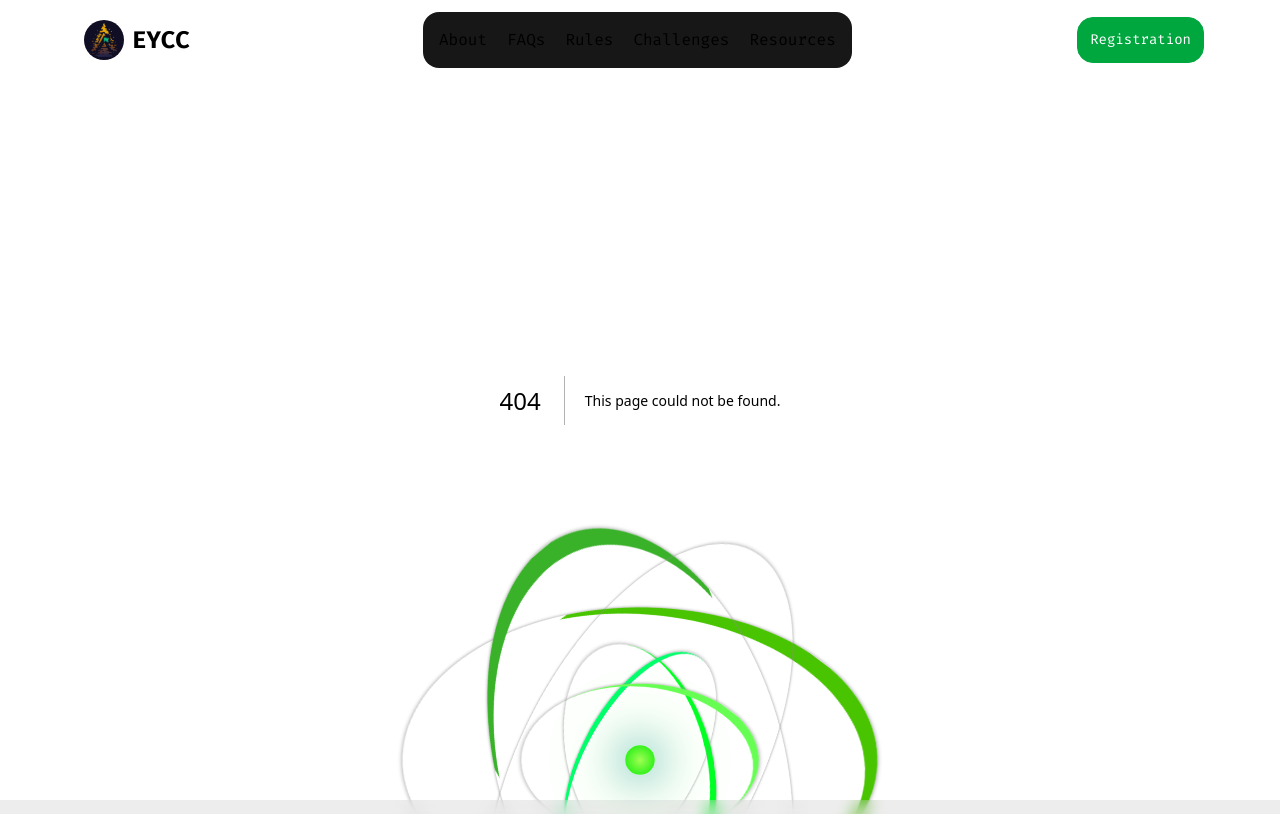
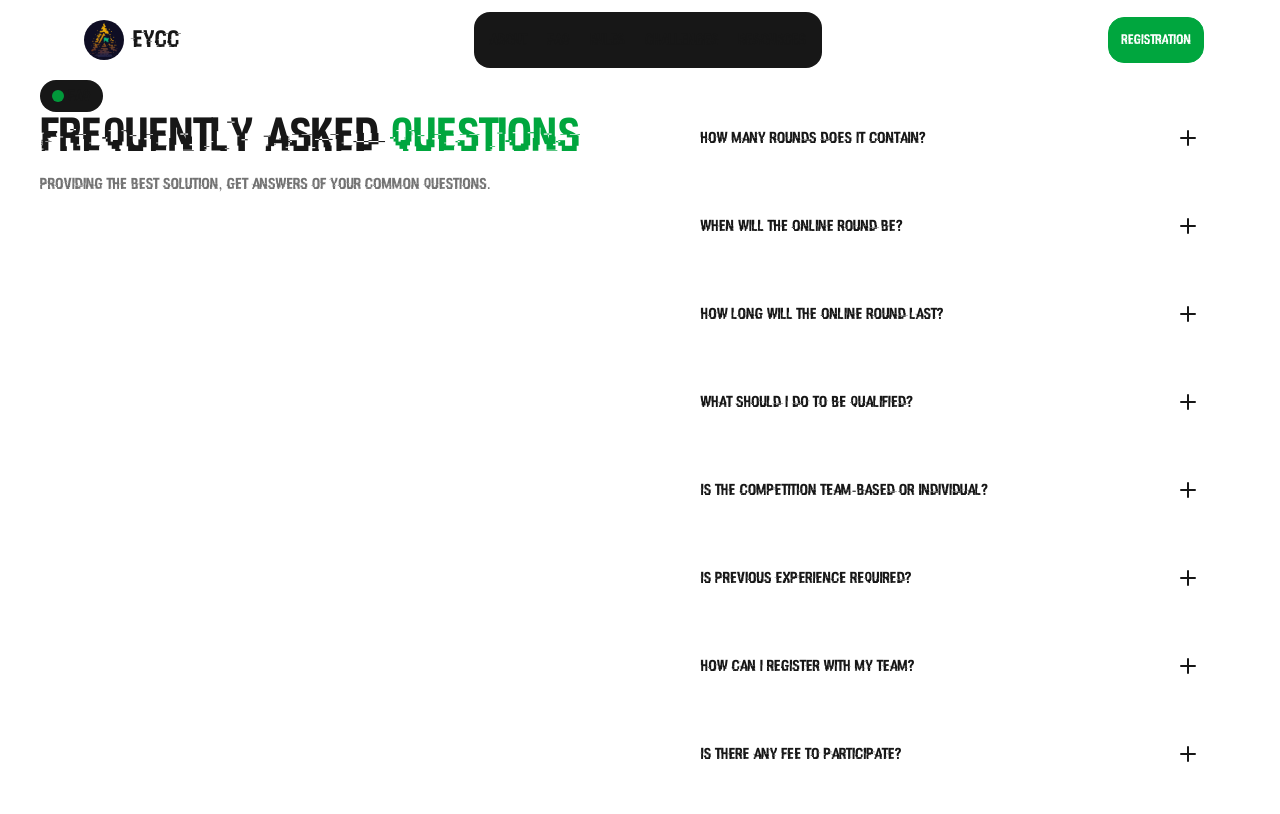
Before and after one commit to ibrahimwael951/EYCC, a Next.js app: page /faq in a window 1280 px wide. Before the commit this address had no page. Shown: the top 814 px of the page. Built offline with nearby package versions, Linux system fonts and the light colour scheme.

Commit message:
edit font style , nav,footer and add FAQ page

```diff
--- /dev/null
+++ b/src/app/faq/page.tsx
@@ -0,0 +1,48 @@
+"use client";
+import React, { useState } from "react";
+import { FAQ } from "@/data/FAQ";
+import { Plus } from "lucide-react";
+import { motion } from "framer-motion";
+export default function Page() {
+  return (
+    <section className="mt-20 min-h-screen px-5 lg:px-10 2xl:px-20 flex flex-col md:flex-row md:justify-evenly gap-10 z-10">
+      <div className="md:w-2/4">
+        <div className="flex items-center gap-1 bg-neutral-900 w-fit px-3 py-1 rounded-2xl ">
+          <div className="w-3 h-3 animate-pulse bg-green-600 rounded-full " />{" "}
+          FAQ
+        </div>
+        <h1 className="text-4xl md:text-5xl">
+          Frequently Asked <span className="text-green-600"> Questions </span>{" "}
+        </h1>
+        <p className="text-neutral-500 mt-3">
+          Providing the best solution, get answers of your common questions.
+        </p>
+      </div>
+      <div className="border-t-2 border-l-2 border-white rounded-4xl  h-fit md:w-2/4 flex flex-col gap-6 py-6 px-10">
+        {FAQ.map((item) => (
+          <FAQCard key={item.A} A={item.A} Q={item.Q} />
+        ))}
+      </div>
+    </section>
+  );
+}
+
+interface props {
+  Q: string;
+  A: string;
+}
+export const FAQCard: React.FC<props> = ({ A, Q }) => {
+  const [showA, setShowA] = useState<boolean>(false);
+  return (
+    <div className="w-full ">
+      <h1
+        onClick={() => setShowA((prev) => !prev)}
+        className="flex justify-between items-center cursor-pointer  py-5"
+      >
+        {Q}
+        <Plus />
+      </h1>
+      {showA && <motion.p>{A}</motion.p>}
+    </div>
+  );
+};
--- a/src/app/layout.tsx
+++ b/src/app/layout.tsx
@@ -2,13 +2,25 @@ import type { Metadata } from "next";
 import "./globals.css";
 
 import Navbar from "@/components/Navbar";
-import { Fira_Code } from "next/font/google";
+import localFont from "next/font/local";
+
 import Footer from "@/components/Footer";
 
-const firaCode = Fira_Code({
-  subsets: ["latin"],
-  weight: ["400", "500", "700"],
-  variable: "--font-fira-code",
+const myFont = localFont({
+  src: [
+    {
+      path: "../../public/fonts/Hacked-KerX.ttf",
+      weight: "400",
+      style: "normal",
+    },
+    {
+      path: "../../public/fonts/Hacked-KerX.ttf",
+      weight: "700",
+      style: "normal",
+    },
+  ],
+  variable: "--font-my-font",
+  display: "swap",
 });
 
 export const metadata: Metadata = {
@@ -22,8 +34,8 @@ export default function RootLayout({
   children: React.ReactNode;
 }>) {
   return (
-    <html lang="en">
-      <body className={`${firaCode.className}`}>
+    <html lang="en" className={myFont.variable}>
+      <body className={`${myFont.className}`}>
         <Navbar />
         {children}
         <Footer />
--- a/src/components/Footer.tsx
+++ b/src/components/Footer.tsx
@@ -6,9 +6,10 @@ import { motion } from "framer-motion";
 import { navData } from "@/data/Navbar";
 import Link from "next/link";
 import { FadeLeft, FadeRight, ViewPort } from "@/animation/Animations";
+
 const Footer = () => {
   return (
-    <footer className="relative min-h-80   p-5 lg:p-10  ">
+    <footer className="relative min-h-80 p-5 lg:p-10 mt-20 md:mt-60 ">
       {/* Bg and Animate component */}
       <div className="absolute -top-10 left-2/4 -translate-x-2/4 scale-50 md:scale-125 -z-10 ">
         <Loader4 />
--- a/src/components/Navbar.tsx
+++ b/src/components/Navbar.tsx
@@ -11,6 +11,7 @@ import { Menu } from "lucide-react";
 const Navbar = () => {
   const [isMenuOpened, setIsMenuOpened] = useState<boolean>(false);
   return (
+    <>
       <motion.nav
         {...FadeDown}
         {...Animate}
@@ -53,19 +54,24 @@ const Navbar = () => {
             <Menu size={34} />
           </button>
         </div>
+      </motion.nav>
         <AnimatePresence>
           {isMenuOpened && (
             <motion.div
               initial={{ y: -100, opacity: 0 }}
               animate={{ y: 0, opacity: 1 }}
               exit={{ y: -100, opacity: 0 }}
-            className="fixed top-0 pt-20 p-5 w-full -z-10 md:hidden"
+              className="fixed top-0 pt-20 p-5 w-full z-40 md:hidden"
             >
-            <div className="absolute top-0 left-0 w-full h-full bg-neutral-900/10 backdrop-blur-xl  -z-20" />
+              <div className="absolute top-0 left-0 w-full h-full bg-neutral-900/10 backdrop-blur-xl  -z-10" />
               <div className="flex flex-col gap-4">
                 {navData.map((item) => (
-                <Link key={item.title} href={item.href} className="flex items-center gap-2 text-2xl">
-                  <item.icon className="text-green-600"/>
+                  <Link
+                    key={item.title}
+                    href={item.href}
+                    className="flex items-center gap-2 text-2xl"
+                  >
+                    <item.icon className="text-green-600" />
                     {item.title}
                   </Link>
                 ))}
@@ -73,7 +79,7 @@ const Navbar = () => {
             </motion.div>
           )}
         </AnimatePresence>
-    </motion.nav>
+    </>
   );
 };
 
--- /dev/null
+++ b/src/data/FAQ.tsx
@@ -0,0 +1,35 @@
+interface FAQData {
+  Q: string;
+  A: string;
+}
+export const FAQ: FAQData[] = [
+  {
+    Q: "how many rounds does it contain?",
+    A: "It will be held in two Rounds: online qualification round, and qualified on-site round.",
+  },
+  { Q: "When will the online round be?", A: " It will take place on X/7/2025" },
+  {
+    Q: "How long will the online round last?",
+    A: "The online round will run for 48 continuous hours.",
+  },
+  {
+    Q: "What should I do to be qualified?",
+    A: "Solve as many challenges as you can by exploiting vulnerabilities, decrypting secrets, analyzing files, and capturing the flags. The top-ranked teams will qualify.",
+  },
+  {
+    Q: "Is the competition team-based or individual?",
+    A: "Its a team-based competition (teams of 3–5 members), but solo participants are welcome — well help match them with other individuals if needed.",
+  },
+  {
+    Q: "Is previous experience required?",
+    A: "No! learn from scratch via the provided resources, and go deeper as you want until the competition date. All you need is your Potential and interest.",
+  },
+  {
+    Q: "How can I register with my team?",
+    A: "Register here first, and make sure that all of your team members also registered here, then there will be an email sent for all of you with a link to be able to register with your team.",
+  },
+  {
+    Q: "Is there any fee to participate?",
+    A: "No. The competition is 100% free for all high school participants.",
+  },
+];
--- a/src/data/Navbar.tsx
+++ b/src/data/Navbar.tsx
@@ -1,4 +1,11 @@
-import { BugOff, LucideIcon, Settings, User } from "lucide-react";
+import {
+  LucideIcon,
+  Scale,
+  User,
+  Swords,
+  Database,
+  ShieldQuestionMark,
+} from "lucide-react";
 
 interface NavData {
   title: string;
@@ -8,9 +15,8 @@ interface NavData {
 
 export const navData: NavData[] = [
   { title: "About ", href: "/About ", icon: User },
-  { title: "FAQs ", href: "/FAQs ", icon: Settings },
-  { title: "Rules", href: "/Rules", icon: BugOff },
-  { title: "Challenges ", href: "/Challenges ", icon: BugOff },
-  { title: "Resources  ", href: "/Resources ", icon: BugOff },
-
+  { title: "FAQ ", href: "/faq", icon: ShieldQuestionMark },
+  { title: "Rules", href: "/Rules", icon: Scale },
+  { title: "Challenges ", href: "/Challenges ", icon: Swords },
+  { title: "Resources  ", href: "/Resources ", icon: Database },
 ];
```
Also changed, not shown: public/fonts/Hacked-KerX.ttf (added). Lines whose indentation alone changed are shown as unchanged.
